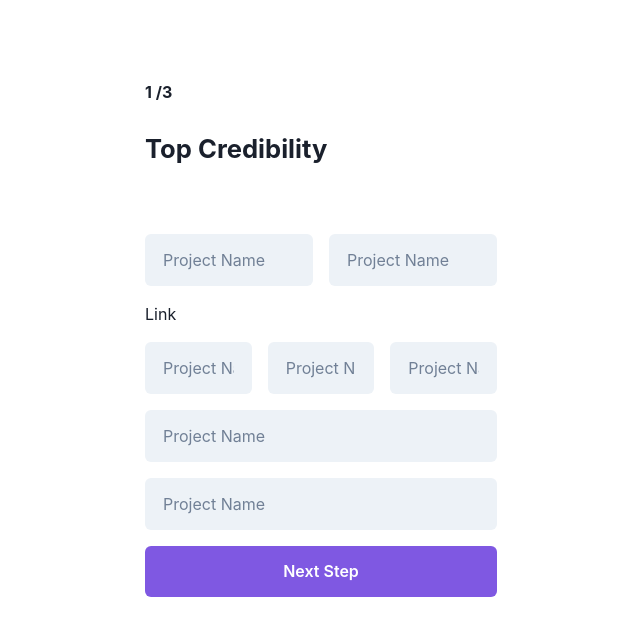
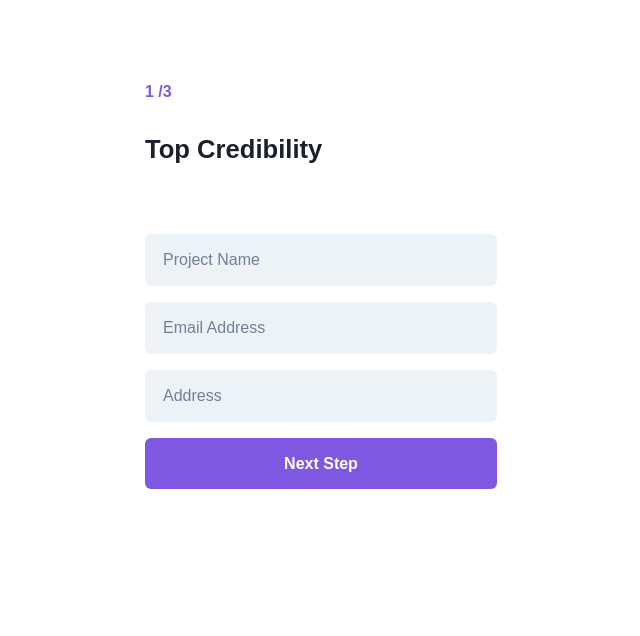
Before and after one commit to yhoungdev/Blockchain-survey, a React (Vite) app: page /survey in a window 1280 px wide. Shown: the top 636 px of the page, without its empty margins (319-959 px from the left). Built offline with nearby package versions, Linux system fonts and the light colour scheme; a web font is replaced by a local one.

Commit message:
feat: removed projects

```diff
--- a/src/Layouts/StepContainer.tsx
+++ b/src/Layouts/StepContainer.tsx
@@ -16,9 +16,9 @@ const StepContainer =({children , step, title}: StepModel) => {
                 // @ts-ignore */}
                     <Flex bg={'#fff'} p={'2em'} borderRadius={'0.5em'} my={'2em'} flexDir={'column'} h={'100%'} justifyContent={'center'}>
                     <Box fontWeight={'bold'} my={"1em"}>
-                        <Text fontWeight={'bold'}>{step} /3</Text>
+                        <Text fontWeight={'bold'} color={"#7f58e2"}>{step} /3</Text>
 
-                        <Text my={'1em'} fontWeight={'bold'} fontSize={'1.6em'}>{title }</Text>
+                        <Text my={'1em'} fontWeight={'bold'} className={'font'} fontSize={'1.6em'}>{title }</Text>
                      </Box>
 
                      {children}
--- a/src/index.css
+++ b/src/index.css
@@ -5,3 +5,9 @@
 .font {
     font-family: var(--primary-font);
 }
+
+
+body {
+    font-family: 'Nunito', sans-serif !important;
+    font-weight: bold;
+}
--- a/src/pages/Form.tsx
+++ b/src/pages/Form.tsx
@@ -21,25 +21,20 @@ export const Form =() => {
             // @ts-ignore */}
                 <Box display={'flex'} my={'0.5em'} flexDir={['column' , 'row']} gap={'1em'}>
                     <Inputs placeholder="Project Name "/>
-                    <Inputs placeholder="Project Name "/>
+
                 </Box>
 
                 <Box my={'1em'}>
-                    <Text>Link</Text>
-                    <Box display={'flex'} my={'1em'} flexDir={['column' , 'row']} gap={'1em'}>
-                    <Inputs placeholder="Project Name "/>
-                    <Inputs placeholder="Project Name "/>
-                    <Inputs placeholder="Project Name "/>
-                </Box>
+
 
                 <Flex flexDir={'column'} gap={'1em'}>
-                    <Inputs placeholder="Project Name "/>
-                    <Inputs placeholder="Project Name "/>
+                    <Inputs placeholder="Email Address "/>
+                    <Inputs placeholder="Address "/>
                 </Flex>
                 </Box>
                          {/* // eslint-disable-next-line @typescript-eslint/ban-ts-comment
             // @ts-ignore */}
-                <Buttons bg={'#7f58e2'} color={'#fff'} onClick={navigate('/description')}>Next Step</Buttons>
+                <Buttons bg={'#7f58e2'} color={'#fff'} onClick={ e => navigate('/description')}>Next Step</Buttons>
                 </Box>
 
             </StepContainer>
--- a/src/pages/Verification.tsx
+++ b/src/pages/Verification.tsx
@@ -40,11 +40,15 @@ export const Verification =() => {
                             </Buttons>
                         </Flex>
 
+                        <Box>
+                            <Text mb={'1em'}> I Want this </Text>
+                        </Box>
+
 
 
                     </Box>
 
-                    <Flex gap={'1em'}>
+                    <Flex gap={'1em'} flexDir={['column-reverse']}>
                                  {/* // eslint-disable-next-line @typescript-eslint/ban-ts-comment
                          // @ts-ignore */}
                       <Buttons onClick={ e => history.back()}>Back</Buttons>
```
